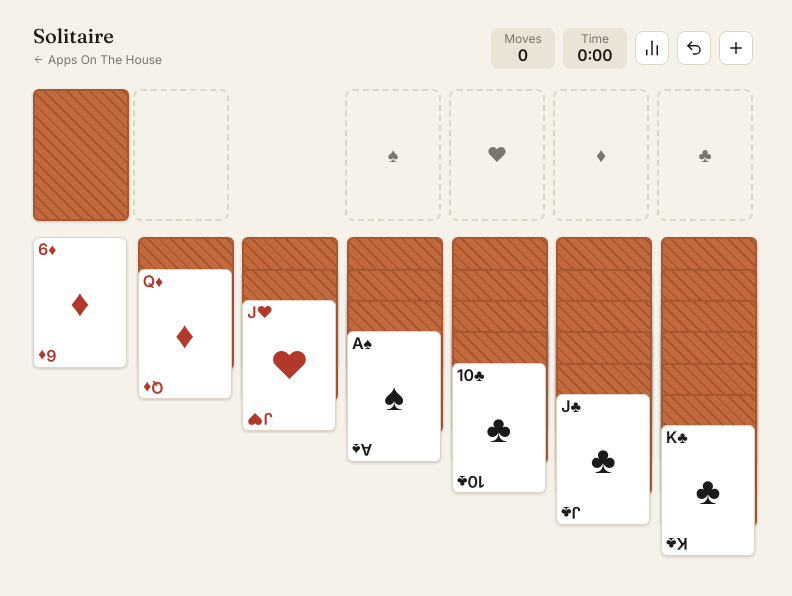
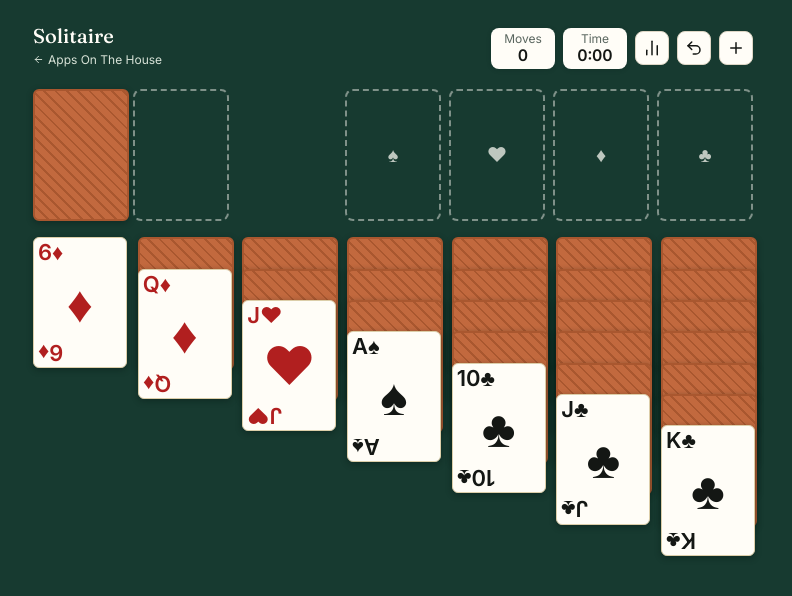
Before and after one commit to saornek/apps-on-the-house, a React (Vite) app in the folder solitaire/: page / in a window 1280 px wide. Both pictures are taken after a click on the button "Draw 1". Shown: the top 596 px of the page, without its empty margins (247-1039 px from the left). Built offline with nearby package versions, Linux system fonts and the light colour scheme.

Commit message:
fix: improve solitaire card readability

```diff
--- a/solitaire/src/App.css
+++ b/solitaire/src/App.css
@@ -11,7 +11,7 @@ body {
 }
 
 body {
-  background: var(--color-bg);
+  background: var(--solitaire-table-bg);
   display: flex;
   justify-content: center;
   -webkit-tap-highlight-color: transparent;
@@ -35,6 +35,7 @@ body {
 }
 
 .head-title h1 {
+  color: var(--solitaire-table-text);
   font-size: var(--text-lg);
   margin: 0;
 }
@@ -44,14 +45,14 @@ body {
   align-items: center;
   gap: 4px;
   font-size: var(--text-xs);
-  color: var(--color-text-muted);
+  color: var(--solitaire-table-muted);
   text-decoration: none;
   white-space: nowrap;
 }
 
 .byline:hover,
 .byline:focus-visible {
-  color: var(--color-ink);
+  color: var(--solitaire-table-text);
 }
 
 .head-right {
@@ -64,19 +65,21 @@ body {
   display: flex;
   flex-direction: column;
   align-items: center;
-  background: var(--color-panel);
+  background: var(--solitaire-card-face);
   border-radius: var(--radius-md);
+  box-shadow: 0 1px 4px rgba(10, 35, 27, 0.28);
   padding: 4px 10px;
   min-width: 44px;
 }
 
 .score-label {
   font-size: var(--text-xs);
-  color: var(--color-text-muted);
+  color: #5A665F;
   line-height: 1.2;
 }
 
 .score-val {
+  color: var(--solitaire-card-ink);
   font-weight: var(--weight-semibold);
   font-variant-numeric: tabular-nums;
   line-height: 1.2;
@@ -90,13 +93,13 @@ body {
   height: 34px;
   border: var(--border-hair);
   border-radius: var(--radius-md);
-  background: var(--color-surface);
-  color: var(--color-ink);
+  background: var(--solitaire-card-face);
+  color: var(--solitaire-card-ink);
   cursor: pointer;
 }
 
 .icon-btn:hover {
-  background: var(--color-panel);
+  background: #F5EFE2;
 }
 
 @media (max-width: 400px) {
@@ -126,12 +129,18 @@ body {
 /* --- Board layout ---------------------------------------------------- */
 
 :root {
+  --solitaire-table-bg: #173A30;
+  --solitaire-table-text: #FFFDF7;
+  --solitaire-table-muted: #D7E2D7;
+  --solitaire-card-face: #FFFDF7;
+  --solitaire-card-border: #DCCEA9;
+  --solitaire-card-ink: #141714;
   --card-w: clamp(32px, 11vw, 92px);
   --card-h: calc(var(--card-w) * 1.4);
   --stack-offset: calc(var(--card-w) * 0.34);
   --board-gap: var(--space-2);
-  --card-corner-size: clamp(10px, calc(var(--card-w) * 0.22), 16px);
-  --card-pip-size: clamp(18px, calc(var(--card-w) * 0.42), 38px);
+  --card-corner-size: clamp(13px, calc(var(--card-w) * 0.3), 22px);
+  --card-pip-size: clamp(23px, calc(var(--card-w) * 0.56), 52px);
 }
 
 @media (max-width: 520px) {
@@ -184,7 +193,7 @@ body {
 }
 
 .pile-empty {
-  border: 2px dashed var(--color-border);
+  border: 2px dashed rgba(255, 253, 247, 0.45);
   border-radius: var(--radius-md);
   display: flex;
   align-items: center;
@@ -193,7 +202,7 @@ body {
 }
 
 .pile-empty-glyph {
-  color: var(--color-text-muted);
+  color: rgba(255, 253, 247, 0.72);
   font-size: var(--text-lg);
 }
 
@@ -210,7 +219,7 @@ body {
   height: var(--card-h);
   border-radius: calc(var(--radius-sm) + 2px);
   cursor: pointer;
-  box-shadow: 0 1px 3px rgba(28, 27, 25, 0.2);
+  box-shadow: 0 2px 6px rgba(7, 24, 19, 0.42);
   user-select: none;
 }
 
@@ -231,8 +240,8 @@ body {
 }
 
 .pcard-face {
-  background: var(--color-surface);
-  border: 1px solid var(--color-border);
+  background: var(--solitaire-card-face);
+  border: 1px solid var(--solitaire-card-border);
   display: flex;
   align-items: center;
   justify-content: center;
@@ -240,18 +249,18 @@ body {
 }
 
 .pcard-red {
-  color: #B3382C;
+  color: #B11F1F;
 }
 
 .pcard-black {
-  color: var(--color-ink);
+  color: var(--solitaire-card-ink);
 }
 
 .pcard-corner {
   position: absolute;
   left: 4px;
   font-size: var(--card-corner-size);
-  font-weight: var(--weight-semibold);
+  font-weight: 800;
   line-height: 1.05;
   white-space: pre;
 }
@@ -267,6 +276,7 @@ body {
 
 .pcard-pip {
   font-size: var(--card-pip-size);
+  font-weight: 800;
 }
 
 .pcard-selected {
```
Also changed, not shown: 1 other file (tests, documents, lock files or other folders).
